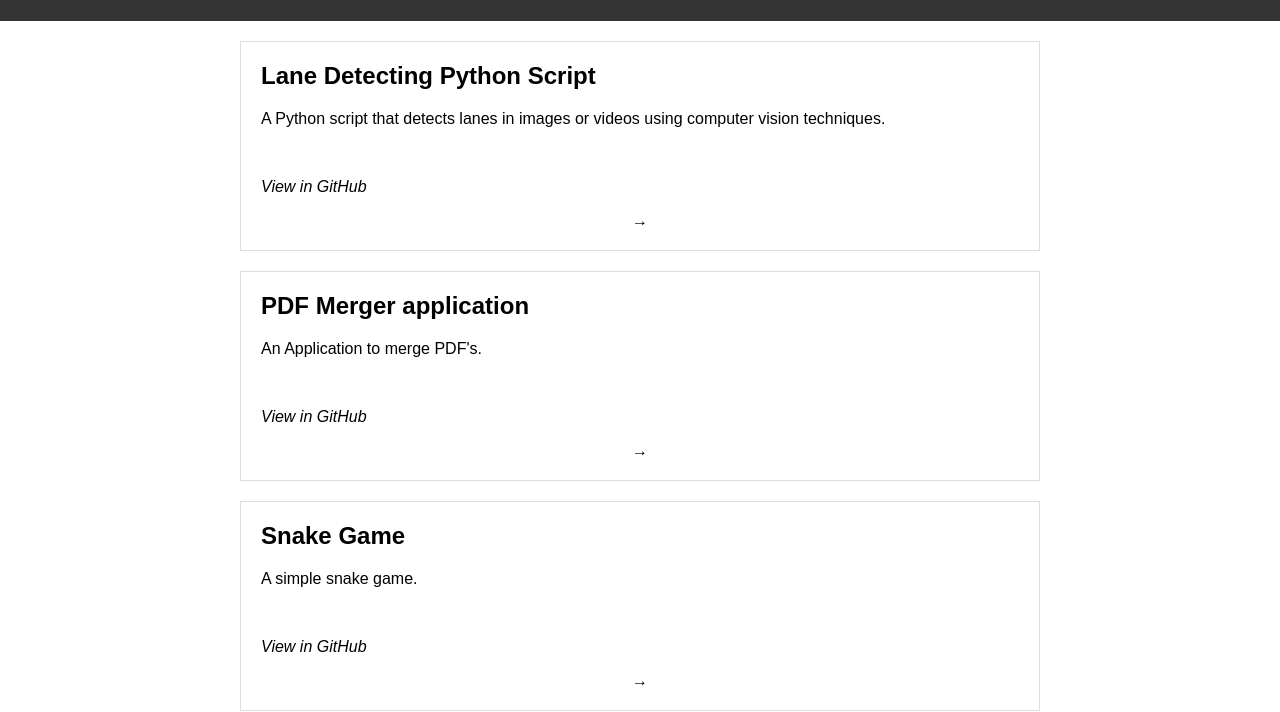
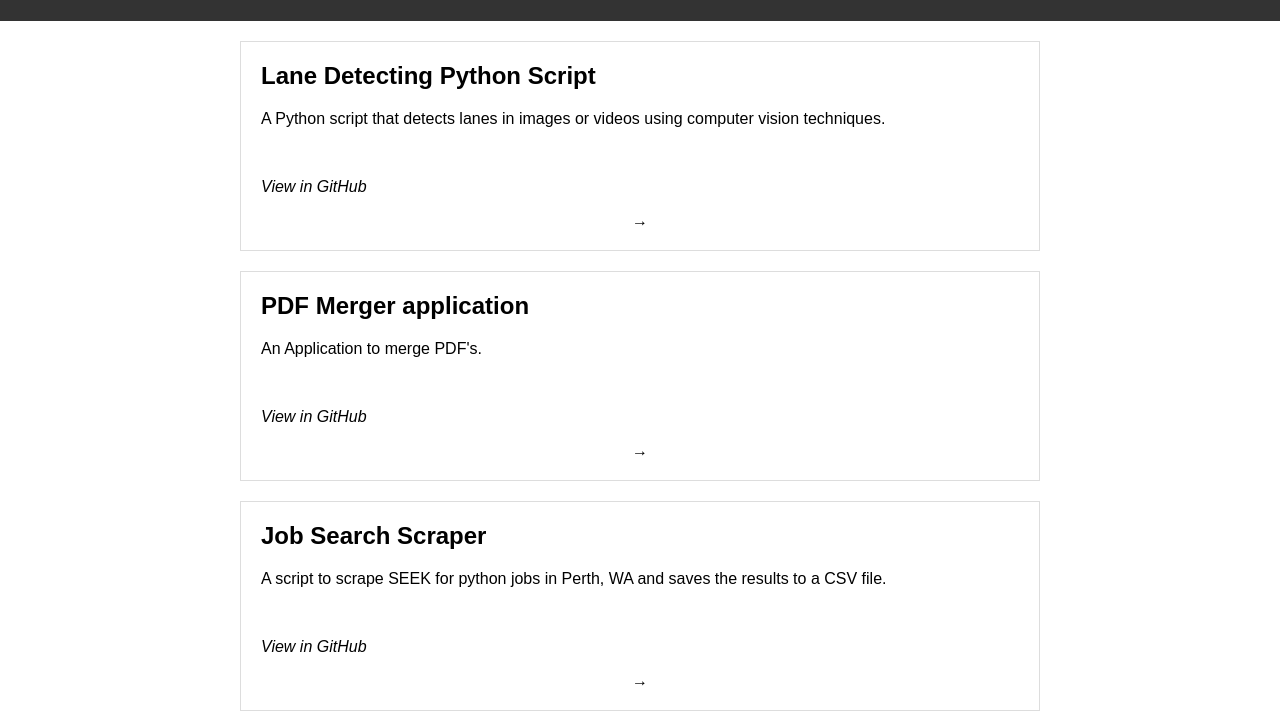
Before and after one commit to p-herring/portfolio, a plain HTML site: page index.html in a window 1280 px wide. Shown: the part 99-811 px from the top of the page. Drawn offline with Linux system fonts and the light colour scheme.

Commit message:
Update index.html
Updated index.html to include the job search scraper script that scrapes SEEK for python jobs in Perth, WA and saves to CSV

```diff
--- a/index.html
+++ b/index.html
@@ -20,6 +20,12 @@
         <a href="https://github.com/p-herring/pdfMerger" class="project">
             <h2>PDF Merger application</h2>
             <p class="project-description">An Application to merge PDF's.</p>
+            <br><p><em>View in GitHub</em></p>
+            <span class="project-link"></span>
+        </a>
+        <a href="https://github.com/p-herring/job-search-scraper" class="project">
+            <h2>Job Search Scraper</h2>
+            <p class="project-description">A script to scrape SEEK for python jobs in Perth, WA and saves the results to a CSV file.</p>
             <br><p><em>View in GitHub</em></p>
             <span class="project-link"></span>
         </a>
```
